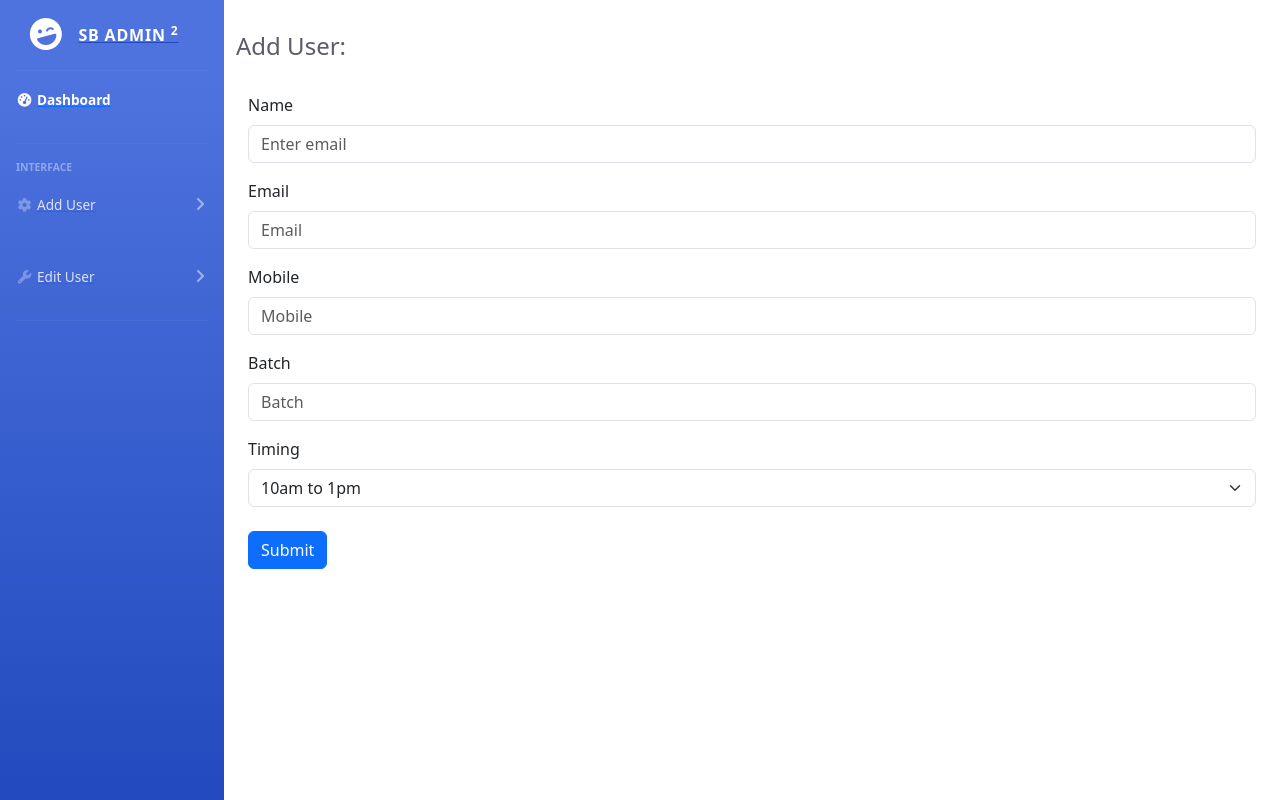
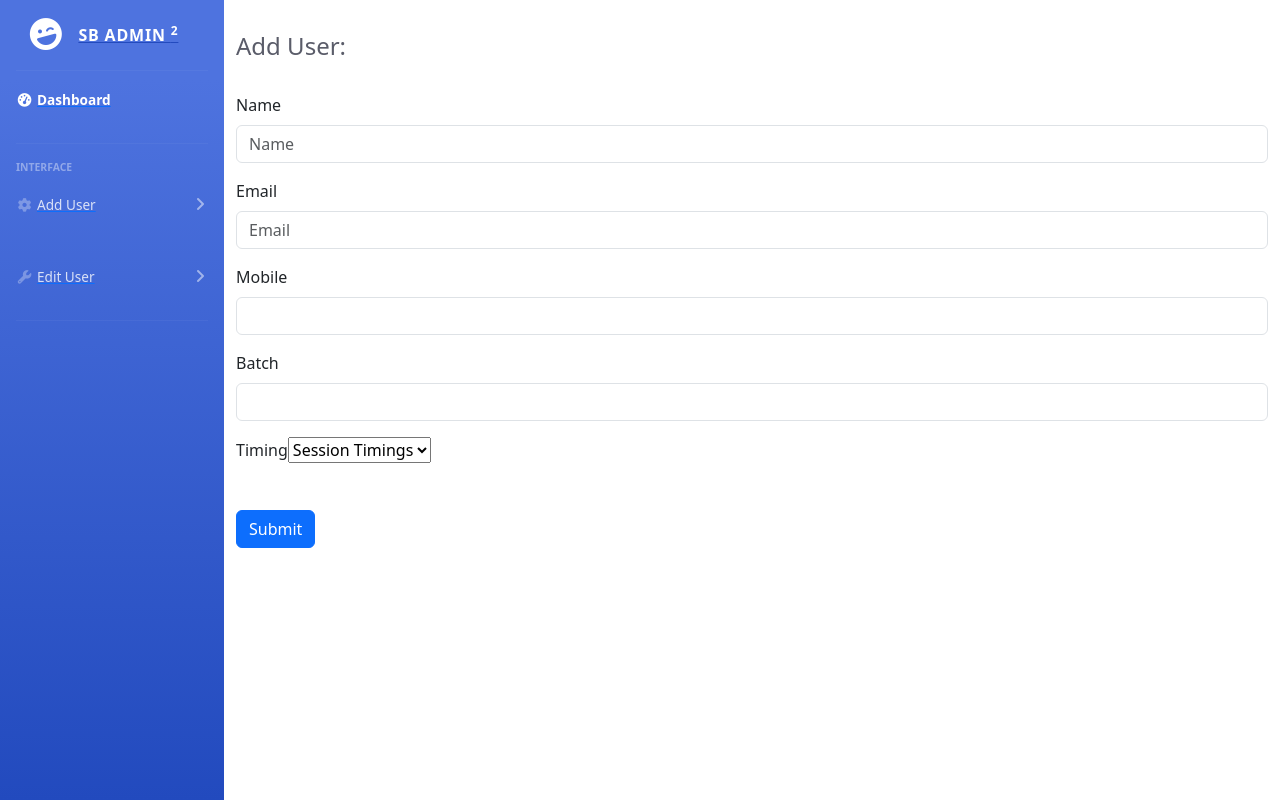
Before and after one commit to Arshwebs/sb-admin-task1, a React (Create React App) app: page /create-user in a window 1280 px wide. Built offline with nearby package versions, Linux system fonts and the light colour scheme.

Commit message:
feat: formik implemented

```diff
--- a/package.json
+++ b/package.json
@@ -8,13 +8,15 @@
     "@testing-library/user-event": "^13.5.0",
     "axios": "^1.6.7",
     "bootstrap": "^5.3.2",
+    "formik": "^2.4.5",
     "react": "^18.2.0",
     "react-bootstrap": "^2.10.0",
     "react-dom": "^18.2.0",
     "react-router-dom": "^6.21.3",
     "react-scripts": "5.0.1",
     "react-toastify": "^10.0.4",
-    "web-vitals": "^2.1.4"
+    "web-vitals": "^2.1.4",
+    "yup": "^1.3.3"
   },
   "scripts": {
     "start": "react-scripts start",
--- a/src/component/AddUser.js
+++ b/src/component/AddUser.js
@@ -1,20 +1,42 @@
 import React, {useContext, useEffect} from "react";
 import Button from "react-bootstrap/Button";
-import Form from "react-bootstrap/Form";
+
 import {useNavigate} from "react-router-dom";
 import {userContext} from "./ContextComponent/UsersContextComponent";
+import {Formik, Field, Form} from "formik";
+import * as yup from "yup";
 import {ToastContainer, toast} from "react-toastify";
 import "react-toastify/dist/ReactToastify.css";
 
-function AddUser() {
+function AddUser_v2() {
+	let initialValues = {
+		name: "",
+		email: "",
+		mobile: "",
+		batch: "",
+		timing: "",
+	};
+
 	let navigate = useNavigate();
 	let context = useContext(userContext);
 	const notify = () => toast("User added successfully!");
 
-	function handleSubmit() {
+	const UserSchema = yup.object().shape({
+		name: yup.string().min(2, "Too Short!").max(50, "Too Long!").required("Required"),
+		email: yup.string().email("Invalid email").required("Required"),
+		mobile: yup
+			.string()
+			.matches(/^\d{10}$/, "Invalid Mobile Number 10 digits only")
+			.required("Required"),
+		batch: yup.string().required("Required"),
+		timing: yup.string().required("Required"),
+	});
+
+	function handleSubmit(values) {
+		console.log(values);
 		let newArr = [...context.users];
-		let newData = {...context.state};
-		newArr.push(newData);
+
+		newArr.push(values);
 		context.setUsers(newArr);
 		console.log(newArr);
 
@@ -34,66 +56,56 @@ function AddUser() {
 				<h1 className="h4 mb-0 text-gray-800">Add User:</h1>
 			</div>
 			<br />
-			<Form className="container-fluid">
-				<Form.Group className="mb-3">
-					<Form.Label>Name</Form.Label>
-					<Form.Control
-						type="text"
-						placeholder="Enter email"
-						value={context.state.name}
-						onChange={e => context.dispatch({type: "name", value: e.target.value})}
-					/>
-				</Form.Group>
+			<Formik
+				initialValues={initialValues}
+				validationSchema={UserSchema}
+				onSubmit={values => {
+					handleSubmit(values);
+				}}
+			>
+				{({errors, touched}) => (
+					<Form>
+						<div className="form-group">
+							<label htmlFor="name">Name</label>
+							<Field name="name" className="form-control" type="text" placeholder="Name" />
+							{errors.name && touched.name ? <div style={{color: "red"}}>{errors.name}</div> : null}
+						</div>
 
-				<Form.Group className="mb-3">
-					<Form.Label>Email</Form.Label>
-					<Form.Control
-						type="email"
-						value={context.state.email}
-						placeholder="Email"
-						onChange={e => context.dispatch({type: "email", value: e.target.value})}
-					/>
-				</Form.Group>
-				<Form.Group className="mb-3">
-					<Form.Label>Mobile</Form.Label>
-					<Form.Control
-						type="text"
-						value={context.state.mobile}
-						placeholder="Mobile"
-						onChange={e => context.dispatch({type: "mobile", value: e.target.value})}
-					/>
-				</Form.Group>
-				<Form.Group className="mb-3">
-					<Form.Label>Batch</Form.Label>
-					<Form.Control
-						type="Text"
-						value={context.state.batch}
-						placeholder="Batch"
-						onChange={e => context.dispatch({type: "batch", value: e.target.value})}
-					/>
-				</Form.Group>
-				<Form.Label>Timing</Form.Label>
-				<Form.Select
-					aria-label="Default select example"
-					defaultValue={"0"}
-					value={context.state.timing}
-					onChange={e => context.dispatch({type: "timing", value: e.target.value})}
-				>
-					<option value={"0"} disabled>
-						Session Timings
-					</option>
+						<div className="form-group">
+							<label htmlFor="email">Email</label>
+							<Field name="email" className="form-control" type="email" placeholder="Email" />
+							{errors.email && touched.email ? <div style={{color: "red"}}>{errors.email}</div> : null}
+						</div>
+						<div className="form-group">
+							<label htmlFor="mobile">Mobile</label>
+							<Field name="mobile" className="form-control" type="text" />
+							{errors.mobile && touched.mobile ? <div style={{color: "red"}}>{errors.mobile}</div> : null}
+						</div>
+						<div className="form-group">
+							<label htmlFor="batch">Batch</label>
+							<Field name="batch" className="form-control" type="text" />
+							{errors.batch && touched.batch ? <div style={{color: "red"}}>{errors.batch}</div> : null}
+						</div>
+						<div className="form-group">
+							<label htmlFor="timing">Timing</label>
+							<Field component="select" id="timing" name="timing">
+								<option value={"0"}>Session Timings</option>
 								<option value="10am to 1pm">10am to 1pm</option>
 								<option value="2pm to 4pm">2pm to 4pm</option>
 								<option value="6pm to 8pm">6pm to 8pm</option>
-				</Form.Select>
+							</Field>
+							{errors.timing && touched.timing ? <div style={{color: "red"}}>{errors.timing}</div> : null}
+						</div>
 						<br />
-				<Button variant="primary" onClick={() => handleSubmit()}>
+						<Button type="submit" variant="primary">
 							Submit
 						</Button>
 					</Form>
+				)}
+			</Formik>
 			<ToastContainer />
 		</div>
 	);
 }
 
-export default AddUser;
+export default AddUser_v2;
--- a/src/component/ContextComponent/UsersContextComponent.js
+++ b/src/component/ContextComponent/UsersContextComponent.js
@@ -31,28 +31,28 @@ function UsersContextComponent({children}) {
 			email: "a@gmail.com",
 			mobile: "24325436527",
 			batch: "b28Wet",
-			timing: "11am to 1pm",
+			timing: "10am to 1pm",
 		},
 		{
 			name: "Leo",
 			email: "b@gmail.com",
 			mobile: "78675875436527",
 			batch: "b28Wet",
-			timing: "11am to 1pm",
+			timing: "10am to 1pm",
 		},
 		{
 			name: "Abu",
 			email: "w@gmail.com",
 			mobile: "24325436527",
 			batch: "b28Wet",
-			timing: "11am to 1pm",
+			timing: "10am to 1pm",
 		},
 		{
 			name: "Hendry",
 			email: "rt@gmail.com",
 			mobile: "24325436527",
 			batch: "b28Wet",
-			timing: "11am to 1pm",
+			timing: "10am to 1pm",
 		},
 	]);
 
--- a/src/component/EditUser.js
+++ b/src/component/EditUser.js
@@ -1,17 +1,38 @@
 import {useParams} from "react-router-dom";
-import React, {useEffect, useContext} from "react";
+import React, {useEffect, useContext, useState} from "react";
 import Button from "react-bootstrap/Button";
-import Form from "react-bootstrap/Form";
+import {Formik, Field, Form} from "formik";
+import * as yup from "yup";
 import {useNavigate} from "react-router-dom";
 import {userContext} from "../component/ContextComponent/UsersContextComponent";
 import {ToastContainer, toast} from "react-toastify";
 import "react-toastify/dist/ReactToastify.css";
 
 function EditUser() {
+	const [isValid, setIsValid] = useState(false);
+
 	let navigate = useNavigate();
 	let {id} = useParams();
 	let context = useContext(userContext);
 	const notify = () => toast("User edited successfully!");
+
+	let initialValues = {
+		name: context.state.name,
+		email: context.state.email,
+		mobile: context.state.mobile,
+		batch: context.state.batch,
+		timing: context.state.timing,
+	};
+	const UserSchema = yup.object().shape({
+		name: yup.string().min(2, "Too Short!").max(50, "Too Long!").required("Required"),
+		email: yup.string().email("Invalid email").required("Required"),
+		mobile: yup
+			.string()
+			.matches(/^\d{10}$/, "Invalid Mobile Number 10 digits only")
+			.required("Required"),
+		batch: yup.string().required("Required"),
+		timing: yup.string().required("Required"),
+	});
 
 	useEffect(() => {
 		if (id) {
@@ -20,89 +41,81 @@ function EditUser() {
 			context.dispatch({type: "mobile", value: context.users[id].mobile});
 			context.dispatch({type: "batch", value: context.users[id].batch});
 			context.dispatch({type: "timing", value: context.users[id].timing});
+
+			setIsValid(true);
 		}
 		// eslint-disable-next-line react-hooks/exhaustive-deps
 	}, []);
 
-	// let editData = users.splice(id, 1);
-	// console.log(editData);
-
-	function handleSubmit() {
+	function handleSubmit(values) {
 		let newArr = [...context.users];
-		let newData = {...context.state};
+		let newData = {...values};
 
 		newArr.splice(id, 1, newData);
 		context.setUsers(newArr);
 		context.dispatch({type: "reset"});
 		notify();
 
-		setTimeout(() => navigate("/dashboard"), 5000);
+		setTimeout(() => navigate("/users"), 5000);
 	}
 	return (
 		<div className="container-fluid">
 			<br />
 			<div className="d-sm-flex align-items-center justify-content-between mb-2 mt-2">
-				<h1 className="h4 mb-0 text-gray-800">Edit User: {+id + 1}</h1>
+				<h1 className="h4 mb-0 text-gray-800">Add User:</h1>
 			</div>
 			<br />
-			<Form className="container-fluid">
-				<Form.Group className="mb-3">
-					<Form.Label>Name</Form.Label>
-					<Form.Control
-						type="text"
-						placeholder="Enter email"
-						value={context.state.name}
-						onChange={e => context.dispatch({type: "name", value: e.target.value})}
-					/>
-				</Form.Group>
+			{isValid ? (
+				<Formik
+					initialValues={initialValues}
+					validationSchema={UserSchema}
+					onSubmit={values => {
+						handleSubmit(values);
+					}}
+				>
+					{({errors, touched}) => (
+						<Form>
+							<div className="form-group">
+								<label htmlFor="name">Name</label>
+								<Field name="name" className="form-control" type="text" placeholder="Name" />
+								{errors.name && touched.name ? <div style={{color: "red"}}>{errors.name}</div> : null}
+							</div>
 
-				<Form.Group className="mb-3">
-					<Form.Label>Email</Form.Label>
-					<Form.Control
-						type="email"
-						value={context.state.email}
-						placeholder="Email"
-						onChange={e => context.dispatch({type: "email", value: e.target.value})}
-					/>
-				</Form.Group>
-				<Form.Group className="mb-3">
-					<Form.Label>Mobile</Form.Label>
-					<Form.Control
-						type="text"
-						value={context.state.mobile}
-						placeholder="Mobile"
-						onChange={e => context.dispatch({type: "mobile", value: e.target.value})}
-					/>
-				</Form.Group>
-				<Form.Group className="mb-3">
-					<Form.Label>Batch</Form.Label>
-					<Form.Control
-						type="Text"
-						value={context.state.batch}
-						placeholder="Batch"
-						onChange={e => context.dispatch({type: "batch", value: e.target.value})}
-					/>
-				</Form.Group>
-				<Form.Label>Timing</Form.Label>
-				<Form.Select
-					aria-label="Default select example"
-					defaultValue={"0"}
-					value={context.state.timing}
-					onChange={e => context.dispatch({type: "timing", value: e.target.value})}
-				>
-					<option value={"0"} disabled>
-						Session Timings
-					</option>
+							<div className="form-group">
+								<label htmlFor="email">Email</label>
+								<Field name="email" className="form-control" type="email" placeholder="Email" />
+								{errors.email && touched.email ? <div style={{color: "red"}}>{errors.email}</div> : null}
+							</div>
+							<div className="form-group">
+								<label htmlFor="mobile">Mobile</label>
+								<Field name="mobile" className="form-control" type="text" />
+								{errors.mobile && touched.mobile ? <div style={{color: "red"}}>{errors.mobile}</div> : null}
+							</div>
+							<div className="form-group">
+								<label htmlFor="batch">Batch</label>
+								<Field name="batch" className="form-control" type="text" />
+								{errors.batch && touched.batch ? <div style={{color: "red"}}>{errors.batch}</div> : null}
+							</div>
+							<div className="form-group">
+								<label htmlFor="timing">Timing</label>
+								<Field component="select" id="timing" name="timing">
+									<option value="">Session Timings</option>
 									<option value="10am to 1pm">10am to 1pm</option>
 									<option value="2pm to 4pm">2pm to 4pm</option>
 									<option value="6pm to 8pm">6pm to 8pm</option>
-				</Form.Select>
+								</Field>
+								{errors.timing && touched.timing ? <div style={{color: "red"}}>{errors.timing}</div> : null}
+							</div>
 							<br />
-
-				<Button variant="primary" onClick={() => handleSubmit()}>
+							<Button type="submit" variant="primary">
 								Submit
 							</Button>
 						</Form>
+					)}
+				</Formik>
+			) : (
+				"Loading...."
+			)}
 			<ToastContainer />
 		</div>
 	);
```
Also changed, not shown: src/App.js (+1 -9 lines), src/component/ContextComponent/DashboardContextComponent.js (deleted, +0 -14 lines), 1 other file (tests, documents, lock files or other folders). Lines whose indentation alone changed are shown as unchanged.
